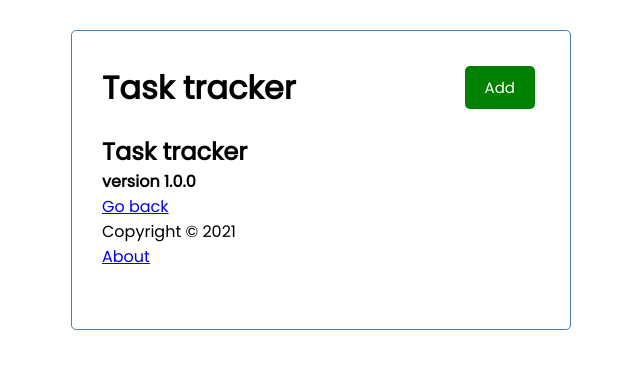
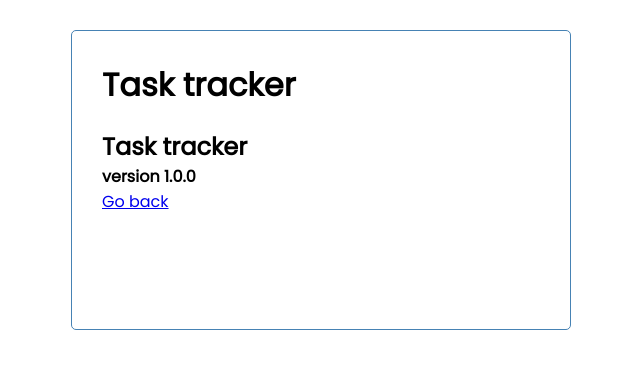
Before and after one commit to eMartinez16/taskTracker-Angular, an Angular app: page /about in a window 1280 px wide. Shown: the top 368 px of the page, without its empty margins (319-959 px from the left). Built offline with nearby package versions, Linux system fonts and the light colour scheme.

Commit message:
use of Router to implement valid routes in footerComponent and headerComponent

```diff
--- a/src/app/components/footer/footer.component.html
+++ b/src/app/components/footer/footer.component.html
@@ -1,4 +1,4 @@
-<div>
+<div *ngIf="hasRoute('/')">
   <p>Copyright &copy; 2021</p>
   <a routerLink="/about">About</a>
 </div>
--- a/src/app/components/footer/footer.component.ts
+++ b/src/app/components/footer/footer.component.ts
@@ -1,15 +1,16 @@
 import { Component, OnInit } from '@angular/core';
+import { Router } from '@angular/router';
 
 @Component({
   selector: 'app-footer',
   templateUrl: './footer.component.html',
-  styleUrls: ['./footer.component.css']
+  styleUrls: ['./footer.component.css'],
 })
 export class FooterComponent implements OnInit {
+  constructor(private router: Router) {}
 
-  constructor() { }
-
-  ngOnInit(): void {
+  ngOnInit(): void {}
+  hasRoute(route: string) {
+    return this.router.url === route;
   }
-
 }
--- a/src/app/components/header/header.component.html
+++ b/src/app/components/header/header.component.html
@@ -1,6 +1,7 @@
 <header>
   <h1>{{ title }}</h1>
   <app-button
+    *ngIf="hasRoute('/')"
     color="{{ showAddTask ? 'red' : 'green' }}"
     text="{{ showAddTask ? 'Close' : 'Add' }}"
     (btnClick)="toggleAddTask()"
--- a/src/app/components/header/header.component.ts
+++ b/src/app/components/header/header.component.ts
@@ -1,6 +1,7 @@
 import { Component, OnInit } from '@angular/core';
 import { UiService } from 'src/app/services/ui.service';
 import { Subscription } from 'rxjs';
+import { Router } from '@angular/router';
 
 @Component({
   selector: 'app-header',
@@ -12,7 +13,7 @@
   showAddTask: boolean = false;
   suscription!: Subscription;
 
-  constructor(private uiService: UiService) {
+  constructor(private uiService: UiService, private router: Router) {
     this.suscription = this.uiService
       .onToggle()
       .subscribe((value) => (this.showAddTask = value));
@@ -23,4 +24,8 @@
   toggleAddTask() {
     this.uiService.toggleAddTask();
   }
+
+  hasRoute(route: string) {
+    return this.router.url === route;
+  }
 }
```
